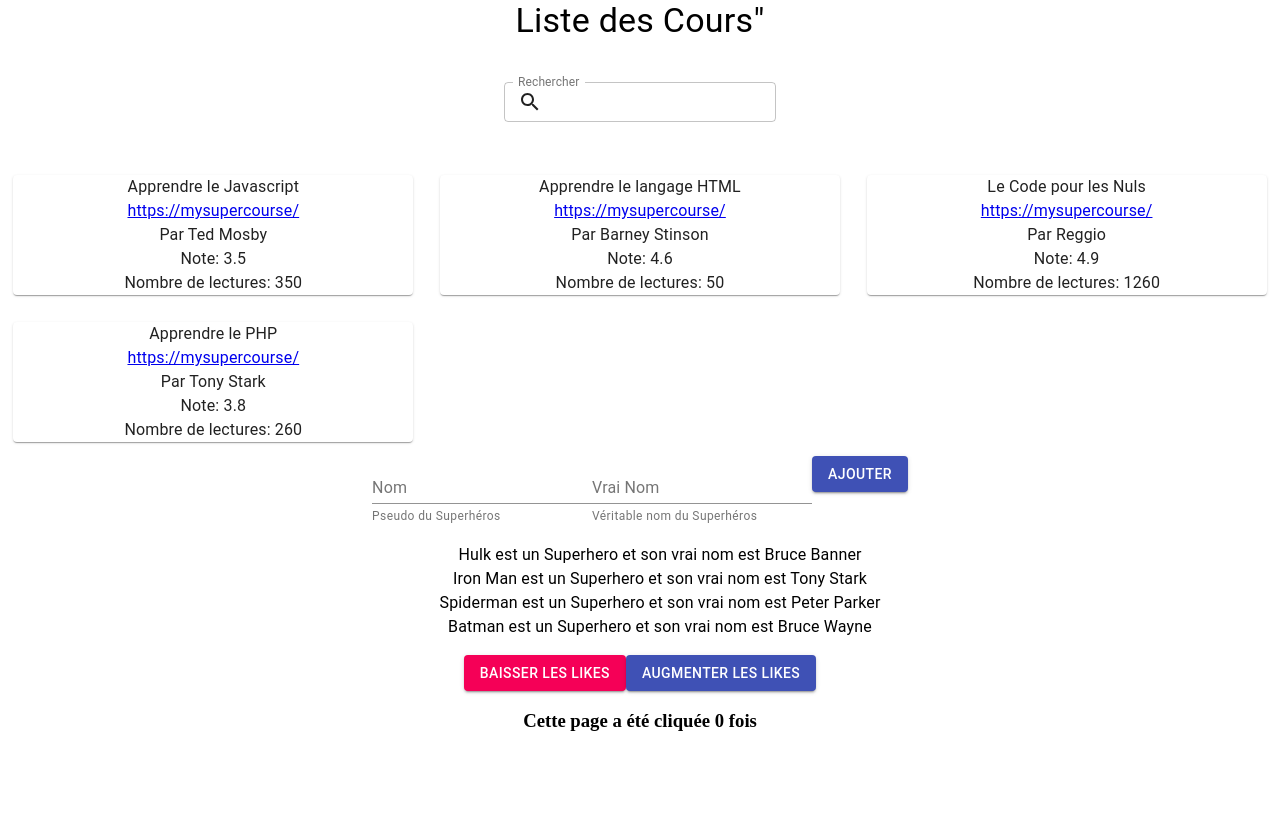
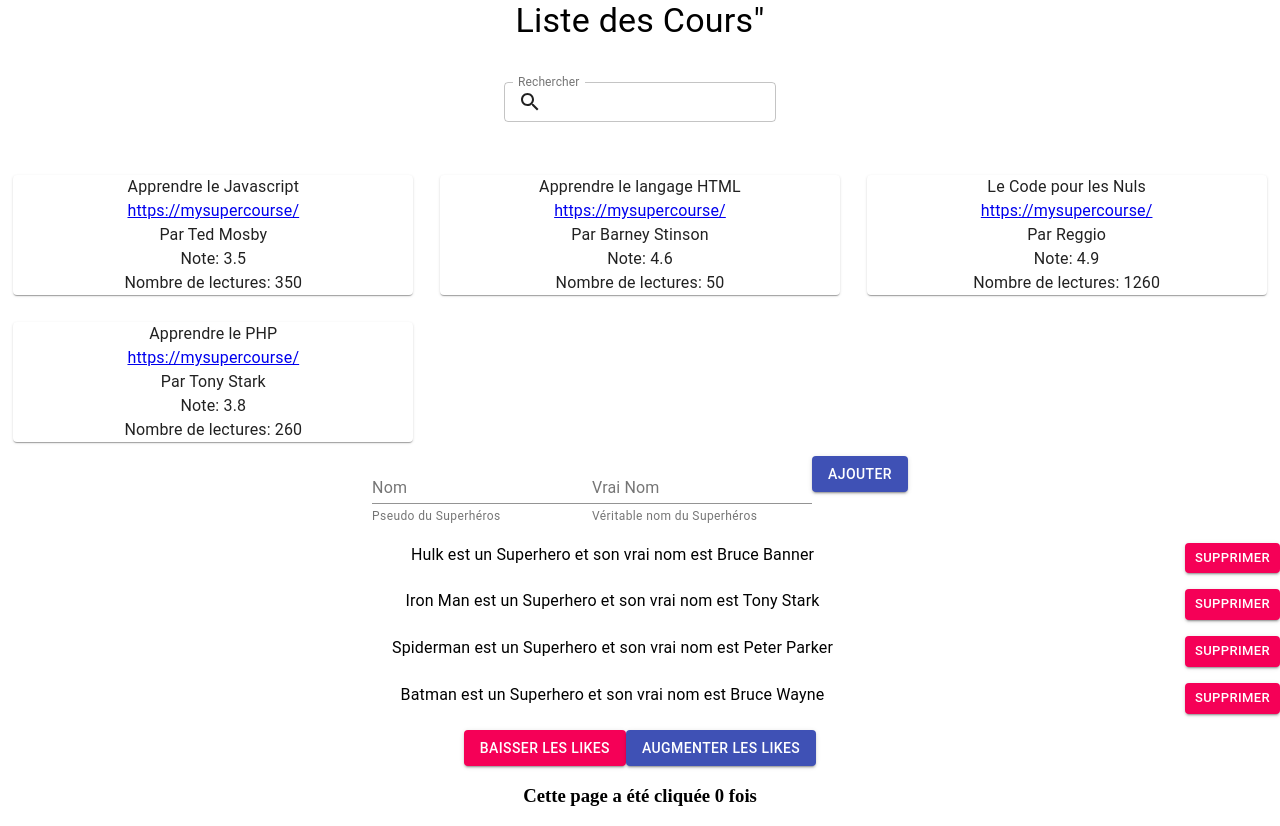
Before and after one commit to Graphandco/courses-list, a React (Create React App) app: page / in a window 1280 px wide. Before the commit the page ends 800 px from the top, so only its background shows below. Built offline with nearby package versions, Linux system fonts and the light colour scheme.

Commit message:
Delete SuperHero

```diff
--- a/src/App.css
+++ b/src/App.css
@@ -14,3 +14,13 @@ body {
 .superhero-list {
     list-style: none;
 }
+
+.superhero-list li {
+    margin: 1rem 0;
+    display: flex;
+    justify-content: space-around;
+}
+
+.superhero-list li span {
+    flex-grow: 1;
+}
--- a/src/App.js
+++ b/src/App.js
@@ -179,7 +179,9 @@ const App = () => {
                     {superheros.map((superhero) => {
                         return (
                             <SuperHero
+                                setSuperHeros={setSuperHeros}
                                 key={superhero.id}
+                                id={superhero.id}
                                 name={superhero.name}
                                 realname={superhero.realname}
                             />
--- a/src/SuperHero.js
+++ b/src/SuperHero.js
@@ -1,9 +1,25 @@
 import React from 'react';
+import Button from '@material-ui/core/Button';
 
 export default function SuperHero(props) {
+    const deleteSuperHero = () => {
+        console.log('delete');
+    };
+
     return (
         <li>
-            {props.name} est un Superhero et son vrai nom est {props.realname}
+            <span>
+                {props.name} est un Superhero et son vrai nom est{' '}
+                {props.realname}
+            </span>
+            <Button
+                variant='contained'
+                color='secondary'
+                size='small'
+                onClick={deleteSuperHero}
+            >
+                Supprimer
+            </Button>
         </li>
     );
 }
```
